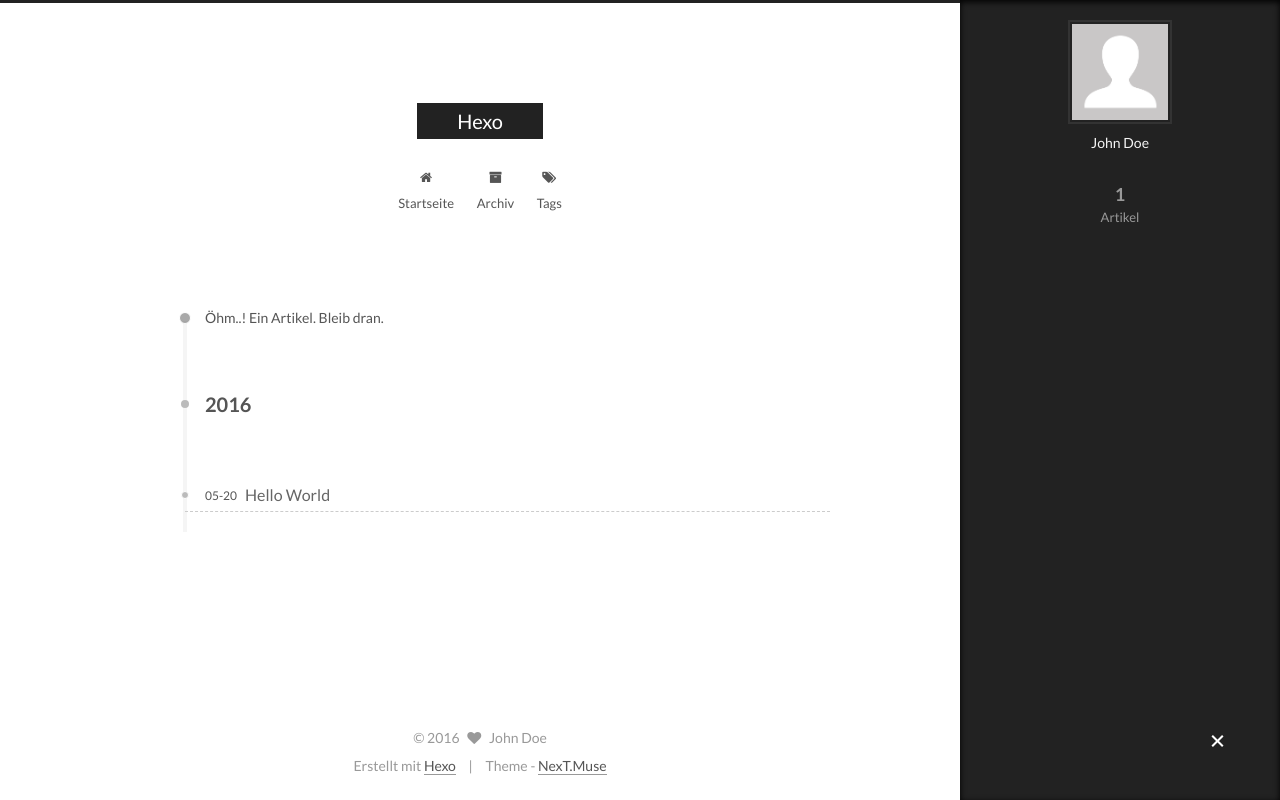
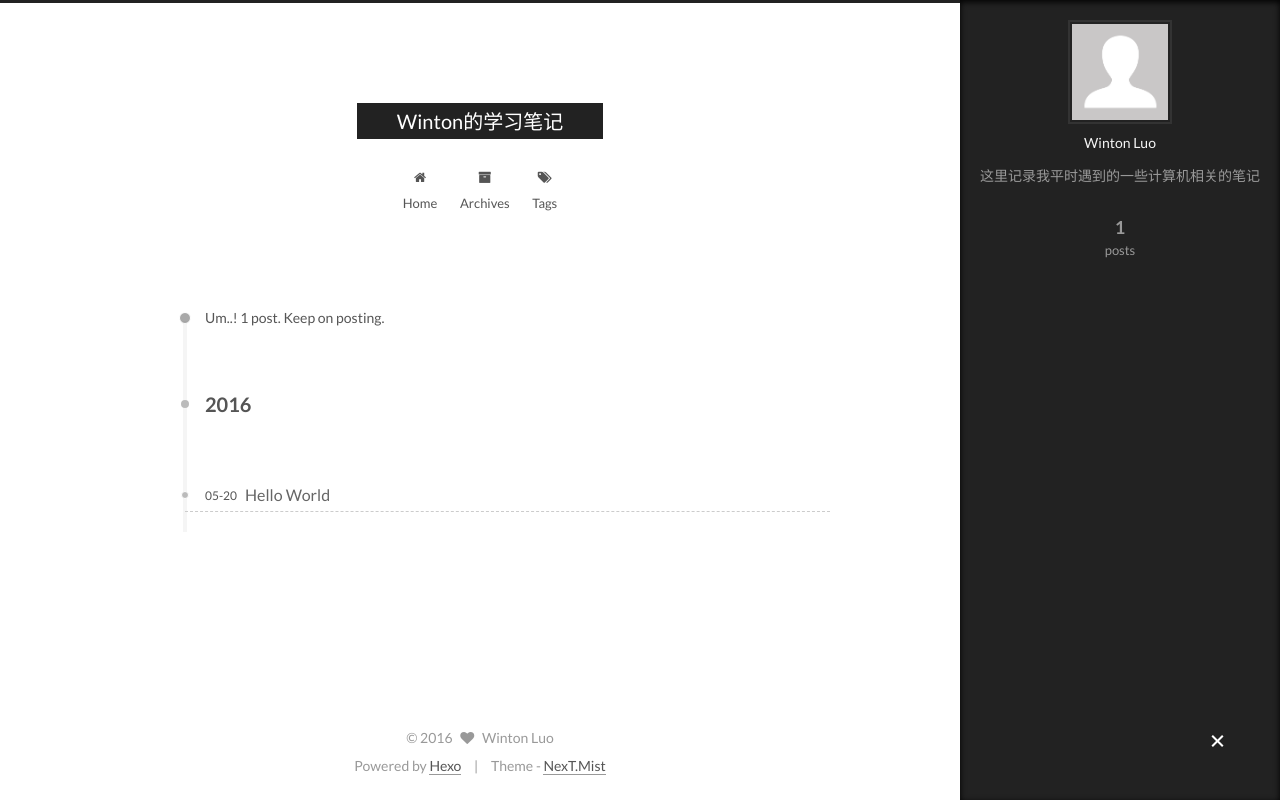
Before and after one commit to Heaven1881/heaven1881.github.io, a plain HTML site: page archives/2016/05/index.html in a window 1280 px wide. Both pictures are taken after a click on the element 1217 px from the left and 742 px from the top of the page. Drawn offline with Linux system fonts and the light colour scheme.

Commit message:
Site updated: 2016-05-20 23:41:33

```diff
--- a/archives/2016/05/index.html
+++ b/archives/2016/05/index.html
@@ -5,7 +5,7 @@
 
 
 
-<html class="theme-next muse use-motion">
+<html class="theme-next mist use-motion">
 <head>
   <meta charset="UTF-8"/>
 <meta http-equiv="X-UA-Compatible" content="IE=edge,chrome=1" />
@@ -84,22 +84,22 @@
 
 
 
-<meta name="description">
+<meta name="description" content="这里记录我平时遇到的一些计算机相关的笔记">
 <meta property="og:type" content="website">
-<meta property="og:title" content="Hexo">
-<meta property="og:url" content="http://yoursite.com/archives/2016/05/index.html">
-<meta property="og:site_name" content="Hexo">
-<meta property="og:description">
+<meta property="og:title" content="Winton的学习笔记">
+<meta property="og:url" content="http://heaven1881.github.io/archives/2016/05/index.html">
+<meta property="og:site_name" content="Winton的学习笔记">
+<meta property="og:description" content="这里记录我平时遇到的一些计算机相关的笔记">
 <meta name="twitter:card" content="summary">
-<meta name="twitter:title" content="Hexo">
-<meta name="twitter:description">
+<meta name="twitter:title" content="Winton的学习笔记">
+<meta name="twitter:description" content="这里记录我平时遇到的一些计算机相关的笔记">
 
 
 
 <script type="text/javascript" id="hexo.configuration">
   var NexT = window.NexT || {};
   var CONFIG = {
-    scheme: 'Muse',
+    scheme: 'Mist',
     sidebar: {"position":"left","display":"post"},
     fancybox: true,
     motion: true,
@@ -110,7 +110,7 @@
   };
 </script>
 
-  <title> Archiv | Hexo </title>
+  <title> Archive | Winton的学习笔记 </title>
 </head>
 
 <body itemscope itemtype="http://schema.org/WebPage" lang="">
@@ -141,7 +141,7 @@
   <div class="custom-logo-site-title">
     <a href="/"  class="brand" rel="start">
       <span class="logo-line-before"><i></i></span>
-      <span class="site-title">Hexo</span>
+      <span class="site-title">Winton的学习笔记</span>
       <span class="logo-line-after"><i></i></span>
     </a>
   </div>
@@ -168,7 +168,7 @@
 
               <i class="menu-item-icon fa fa-fw fa-home"></i> <br />
 
-            Startseite
+            Home
           </a>
         </li>
 
@@ -178,7 +178,7 @@
 
               <i class="menu-item-icon fa fa-fw fa-archive"></i> <br />
 
-            Archiv
+            Archives
           </a>
         </li>
 
@@ -218,7 +218,7 @@
 
 
 
-      Öhm..! Ein Artikel. Bleib dran.
+      Um..! 1 post. Keep on posting.
     </span>
 
 
@@ -300,15 +300,15 @@
         <div class="site-author motion-element" itemprop="author" itemscope itemtype="http://schema.org/Person">
           <img class="site-author-image" itemprop="image"
                src="/images/avatar.gif"
-               alt="John Doe" />
-          <p class="site-author-name" itemprop="name">John Doe</p>
-          <p class="site-description motion-element" itemprop="description"></p>
+               alt="Winton Luo" />
+          <p class="site-author-name" itemprop="name">Winton Luo</p>
+          <p class="site-description motion-element" itemprop="description">这里记录我平时遇到的一些计算机相关的笔记</p>
         </div>
         <nav class="site-state motion-element">
           <div class="site-state-item site-state-posts">
             <a href="/archives">
               <span class="site-state-item-count">1</span>
-              <span class="site-state-item-name">Artikel</span>
+              <span class="site-state-item-name">posts</span>
             </a>
           </div>
 
@@ -351,17 +351,17 @@
   <span class="with-love">
     <i class="fa fa-heart"></i>
   </span>
-  <span class="author" itemprop="copyrightHolder">John Doe</span>
+  <span class="author" itemprop="copyrightHolder">Winton Luo</span>
 </div>
 
 <div class="powered-by">
-  Erstellt mit  <a class="theme-link" href="http://hexo.io">Hexo</a>
+  Powered by <a class="theme-link" href="http://hexo.io">Hexo</a>
 </div>
 
 <div class="theme-info">
   Theme -
   <a class="theme-link" href="https://github.com/iissnan/hexo-theme-next">
-    NexT.Muse
+    NexT.Mist
   </a>
 </div>
 
```
Also changed, not shown: 2016/05/20/hello-world/index.html (+18 -18 lines), archives/2016/index.html (+21 -21 lines), archives/index.html (+21 -21 lines), index.html (+21 -21 lines).
